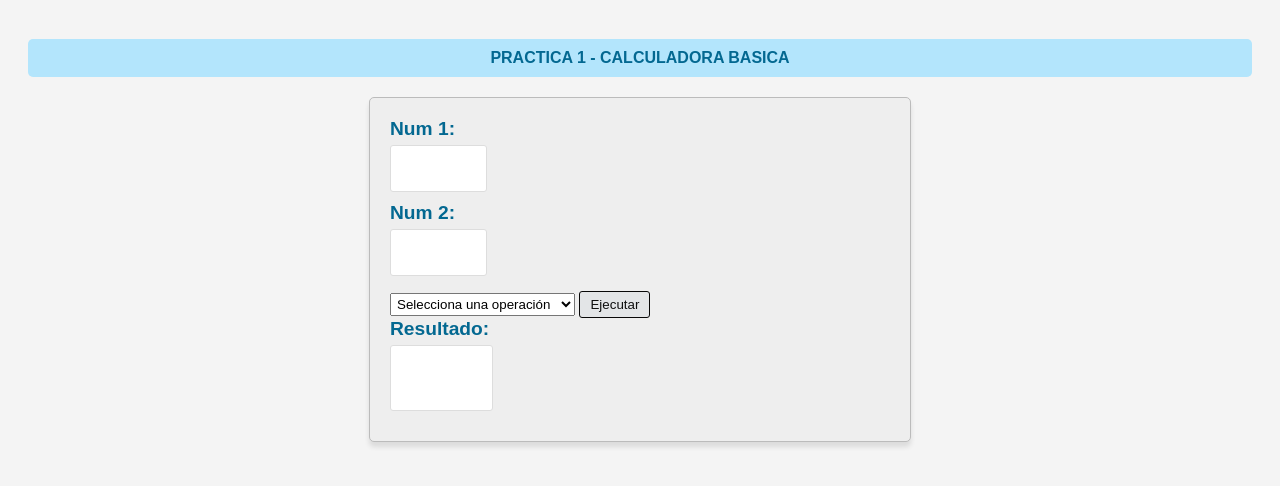
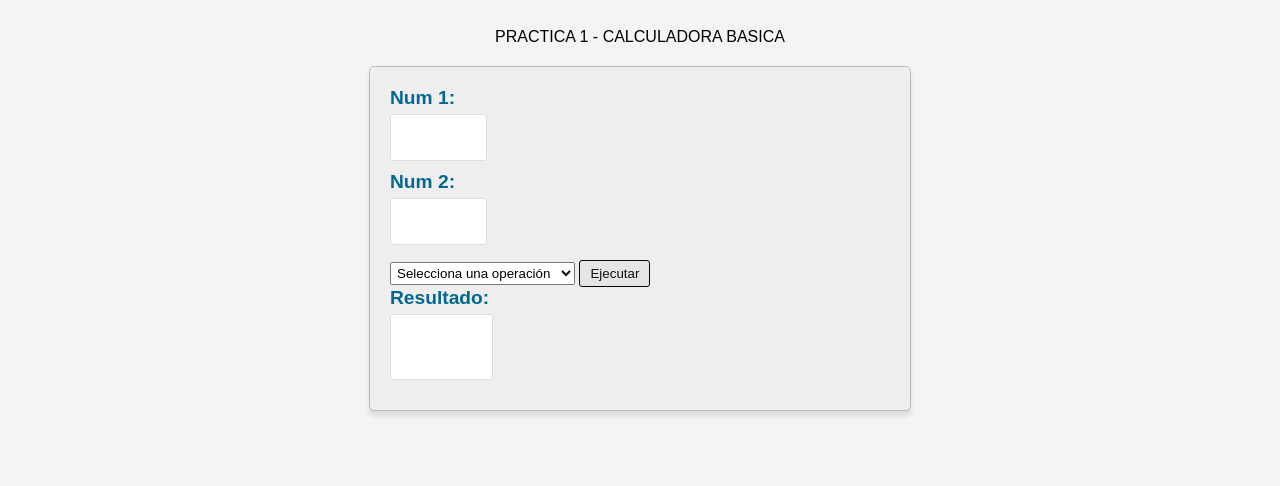
Before and after one commit to Santosoxju/Calculadora-Basica, a plain HTML site: page index.html in a window 1280 px wide. Drawn offline with nearby package versions, Linux system fonts and the light colour scheme.

Commit message:
index.html

```diff
--- a/index.html
+++ b/index.html
@@ -7,7 +7,7 @@
     <link rel="stylesheet" href="style.css">
 </head>
 <body>
-    <h1>PRACTICA 1 - CALCULADORA BASICA</h1>
+    <titulo>PRACTICA 1 - CALCULADORA BASICA</titulo>
 
     <form id="calculadora-form">
         <label for="num1">Num 1:</label>
```
